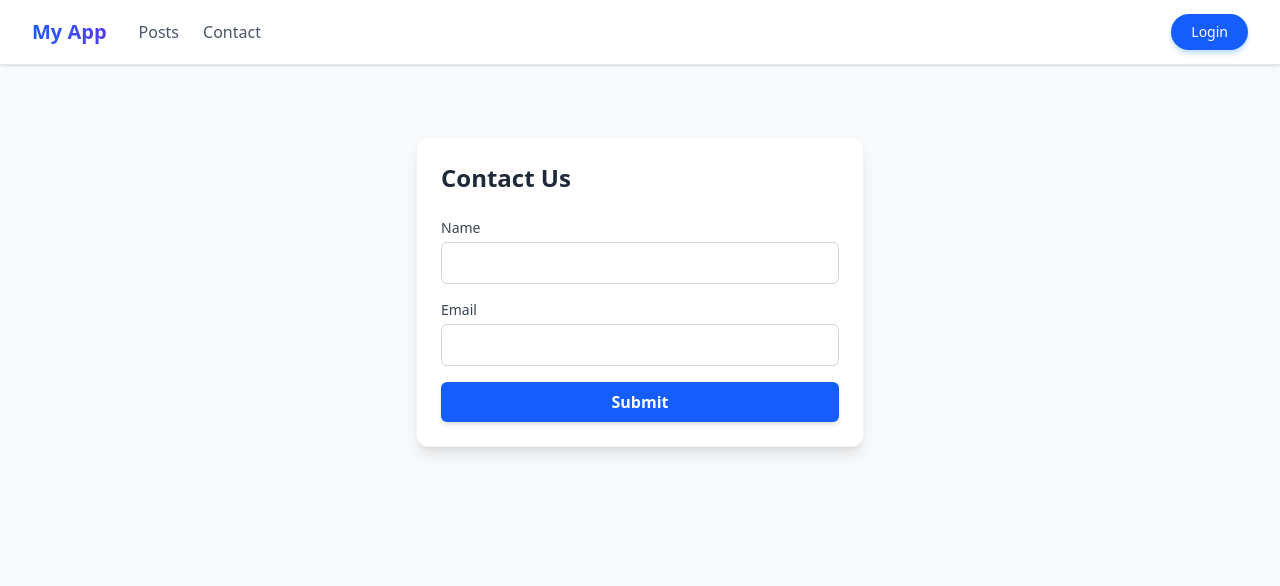
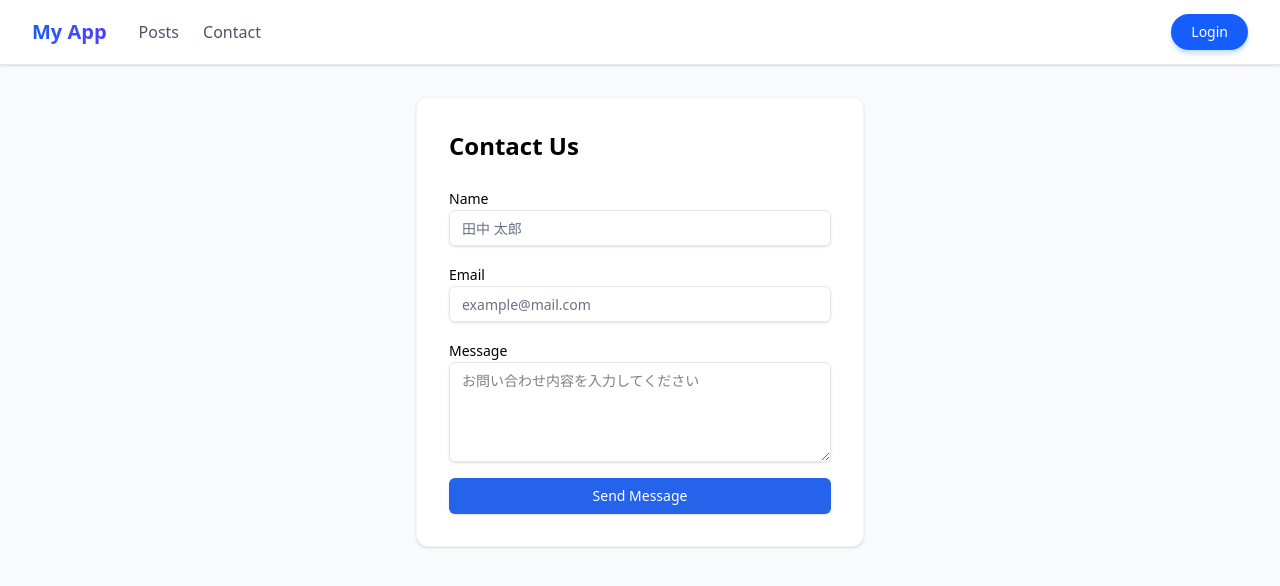
Before and after one commit to lemongrass636-oss/react-mastery, a React (Vite) app: page /contact in a window 1280 px wide. Shown: the top 586 px of the page. Built offline with nearby package versions, Linux system fonts and the light colour scheme.

Commit message:
shadcn/ui入れた後のボタンの追加変更

```diff
--- a/package.json
+++ b/package.json
@@ -23,6 +23,7 @@
     "react-router": "^7.12.0",
     "tailwind-merge": "^3.4.0",
     "tailwindcss": "^4.1.18",
+    "tailwindcss-animate": "^1.0.7",
     "zod": "^4.3.5",
     "zustand": "^5.0.10"
   },
--- a/src/App.tsx
+++ b/src/App.tsx
@@ -3,6 +3,7 @@ import { useAuthStore } from './store/useAuthStore';
 import { LoginPage } from './features/auth/LoginPage';
 import { PostsPage } from './features/posts/PostsPage';
 import { ContactPage } from './features/contact/ContactPage';
+import { Button } from "@/components/ui/button";
 
 function App() {
   const { isAuthenticated, logout, user } = useAuthStore();
--- /dev/null
+++ b/src/components/ui/button.tsx
@@ -0,0 +1,52 @@
+import * as React from "react"
+import { Slot } from "@radix-ui/react-slot"
+import { cva, type VariantProps } from "class-variance-authority"
+import { cn } from "@/lib/utils"
+
+const buttonVariants = cva(
+  "inline-flex items-center justify-center gap-2 whitespace-nowrap rounded-md text-sm font-medium transition-colors focus-visible:outline-none focus-visible:ring-1 focus-visible:ring-ring disabled:pointer-events-none disabled:opacity-50 [&_svg]:pointer-events-none [&_svg]:size-4 [&_svg]:shrink-0",
+  {
+    variants: {
+      variant: {
+        default: "bg-[#2563eb] text-white shadow hover:bg-[#1d4ed8]",
+        destructive: "bg-red-500 text-white shadow-sm hover:bg-red-600",
+        outline: "border border-gray-200 bg-white shadow-sm hover:bg-gray-100 hover:text-gray-900",
+        secondary: "bg-gray-100 text-gray-900 shadow-sm hover:bg-gray-200",
+        ghost: "hover:bg-gray-100 hover:text-gray-900",
+        link: "text-[#2563eb] underline-offset-4 hover:underline",
+      },
+      size: {
+        default: "h-9 px-4 py-2",
+        sm: "h-8 rounded-md px-3 text-xs",
+        lg: "h-10 rounded-md px-8",
+        icon: "h-9 w-9",
+      },
+    },
+    defaultVariants: {
+      variant: "default",
+      size: "default",
+    },
+  }
+)
+
+export interface ButtonProps
+  extends React.ButtonHTMLAttributes<HTMLButtonElement>,
+    VariantProps<typeof buttonVariants> {
+  asChild?: boolean
+}
+
+const Button = React.forwardRef<HTMLButtonElement, ButtonProps>(
+  ({ className, variant, size, asChild = false, ...props }, ref) => {
+    const Comp = asChild ? Slot : "button"
+    return (
+      <Comp
+        className={cn(buttonVariants({ variant, size, className }))}
+        ref={ref}
+        {...props}
+      />
+    )
+  }
+)
+Button.displayName = "Button"
+
+export { Button, buttonVariants }
--- /dev/null
+++ b/src/components/ui/input.tsx
@@ -0,0 +1,24 @@
+import * as React from "react"
+import { cn } from "@/lib/utils"
+
+export interface InputProps
+  extends React.InputHTMLAttributes<HTMLInputElement> {}
+
+const Input = React.forwardRef<HTMLInputElement, InputProps>(
+  ({ className, type, ...props }, ref) => {
+    return (
+      <input
+        type={type}
+        className={cn(
+          "flex h-9 w-full rounded-md border border-gray-200 bg-transparent px-3 py-1 text-sm shadow-sm transition-colors file:border-0 file:bg-transparent file:text-sm file:font-medium placeholder:text-gray-500 focus-visible:outline-none focus-visible:ring-1 focus-visible:ring-blue-500 disabled:cursor-not-allowed disabled:opacity-50",
+          className
+        )}
+        ref={ref}
+        {...props}
+      />
+    )
+  }
+)
+Input.displayName = "Input"
+
+export { Input }
--- a/src/features/auth/LoginPage.tsx
+++ b/src/features/auth/LoginPage.tsx
@@ -1,19 +1,31 @@
 import { useAuthStore } from '../../store/useAuthStore';
 import { useNavigate } from 'react-router';
+// 1. 作成した Button コンポーネントをインポート
+import { Button } from '@/components/ui/button';
 
 export const LoginPage = () => {
-  const { login, isAuthenticated } = useAuthStore();
+  const { login } = useAuthStore();
   const navigate = useNavigate();
 
   const handleLogin = () => {
     login({ id: '1', name: 'Gemini User', email: 'test@example.com' });
-    navigate('/posts'); // ログインしたら投稿一覧へ飛ばす
+    navigate('/posts');
   };
 
   return (
-    <div>
-      <h2>Login Page</h2>
-      {isAuthenticated ? <p>Already logged in</p> : <button onClick={handleLogin}>Login</button>}
+    <div className="flex flex-col items-center justify-center min-h-[50vh] space-y-6">
+      <h2 className="text-3xl font-bold tracking-tight">Welcome Back</h2>
+      <p className="text-muted-foreground text-gray-500">Please sign in to your account</p>
+
+      {/* 2. ここを shadcn の Button に入れ替え！ */}
+      <Button
+        onClick={handleLogin}
+        variant="default" // 青色の背景（さっき定義したスタイル）
+        size="lg"        // 大きめサイズ
+        className="w-full max-w-xs transition-all active:scale-95"
+      >
+        Login with shadcn
+      </Button>
     </div>
   );
 };
--- a/src/features/contact/ContactPage.tsx
+++ b/src/features/contact/ContactPage.tsx
@@ -1,59 +1,58 @@
 import { useForm } from 'react-hook-form';
 import { z } from 'zod';
 import { zodResolver } from '@hookform/resolvers/zod';
+// 1. 作成した Input と Button をインポート
+import { Input } from '@/components/ui/input';
+import { Button } from '@/components/ui/button';
 
-// 1. バリデーションの「ルール」を定義
 const contactSchema = z.object({
   username: z.string().min(2, '名前は2文字以上で入力してください'),
-  email: z.string().email('正しいメールアドレス形式で入力してください'),
+  email: z.string().email('正しいメールアドレスを入力してください'),
   message: z.string().min(10, 'メッセージは10文字以上入力してください'),
 });
 
-// 2. ルールから「型」を自動生成（TypeScriptの恩恵）
 type ContactFormData = z.infer<typeof contactSchema>;
 
 export const ContactPage = () => {
-  const {
-    register,
-    handleSubmit,
-    formState: { errors },
-  } = useForm<ContactFormData>({
-    resolver: zodResolver(contactSchema), // Zodを紐付け
+  const { register, handleSubmit, formState: { errors } } = useForm<ContactFormData>({
+    resolver: zodResolver(contactSchema),
   });
 
   const onSubmit = (data: ContactFormData) => {
-    console.log('送信成功！:', data);
-    alert('お問い合わせを送信しました');
+    console.log(data);
+    alert('送信されました！');
   };
 
   return (
-    <div className="max-w-md mx-auto mt-10 p-6 bg-white rounded-xl shadow-lg border border-gray-100">
-      <h2 className="text-2xl font-bold mb-6 text-gray-800">Contact Us</h2>
+    <div className="max-w-md mx-auto p-8 bg-white rounded-xl shadow-sm border border-gray-100">
+      <h2 className="text-2xl font-bold mb-6">Contact Us</h2>
       <form onSubmit={handleSubmit(onSubmit)} className="space-y-4">
-        <div>
-          <label className="block text-sm font-medium text-gray-700 mb-1">Name</label>
-          <input
-            {...register('username')}
-            className="w-full px-4 py-2 border border-gray-300 rounded-md focus:ring-2 focus:ring-blue-500 focus:border-transparent outline-none transition"
-          />
-          {errors.username && <p className="text-red-500 text-xs mt-1">{errors.username.message}</p>}
+
+        <div className="space-y-2">
+          <label className="text-sm font-medium">Name</label>
+          {/* 2. <input> を <Input /> に変更 */}
+          <Input {...register('username')} placeholder="田中 太郎" />
+          {errors.username && <p className="text-red-500 text-xs">{errors.username.message}</p>}
         </div>
 
-        <div>
-          <label className="block text-sm font-medium text-gray-700 mb-1">Email</label>
-          <input
-            {...register('email')}
-            className="w-full px-4 py-2 border border-gray-300 rounded-md focus:ring-2 focus:ring-blue-500 focus:border-transparent outline-none transition"
-          />
-          {errors.email && <p className="text-red-500 text-xs mt-1">{errors.email.message}</p>}
+        <div className="space-y-2">
+          <label className="text-sm font-medium">Email</label>
+          <Input {...register('email')} type="email" placeholder="example@mail.com" />
+          {errors.email && <p className="text-red-500 text-xs">{errors.email.message}</p>}
         </div>
 
-        <button
-          type="submit"
-          className="w-full bg-blue-600 hover:bg-blue-700 text-white font-semibold py-2 px-4 rounded-md transition duration-200 ease-in-out shadow-md"
-        >
-          Submit
-        </button>
+        <div className="space-y-2">
+          <label className="text-sm font-medium">Message</label>
+          {/* テキストエリアもInputと同じスタイルを当てるか、別途Textareaを作るのもアリです */}
+          <textarea
+            {...register('message')}
+            className="flex min-h-[100px] w-full rounded-md border border-gray-200 bg-transparent px-3 py-2 text-sm shadow-sm focus-visible:outline-none focus-visible:ring-1 focus-visible:ring-blue-500"
+            placeholder="お問い合わせ内容を入力してください"
+          />
+          {errors.message && <p className="text-red-500 text-xs">{errors.message.message}</p>}
+        </div>
+
+        <Button type="submit" className="w-full">Send Message</Button>
       </form>
     </div>
   );
--- a/src/index.css
+++ b/src/index.css
@@ -1 +1,6 @@
 @import "tailwindcss";
+
+@theme {
+  /* ここにカスタムテーマ（shadcn用の色設定など）が入りますが、
+     まずはエラーを消すために標準のままでOKです */
+}
```
Also changed, not shown: 1 other file (tests, documents, lock files or other folders).
